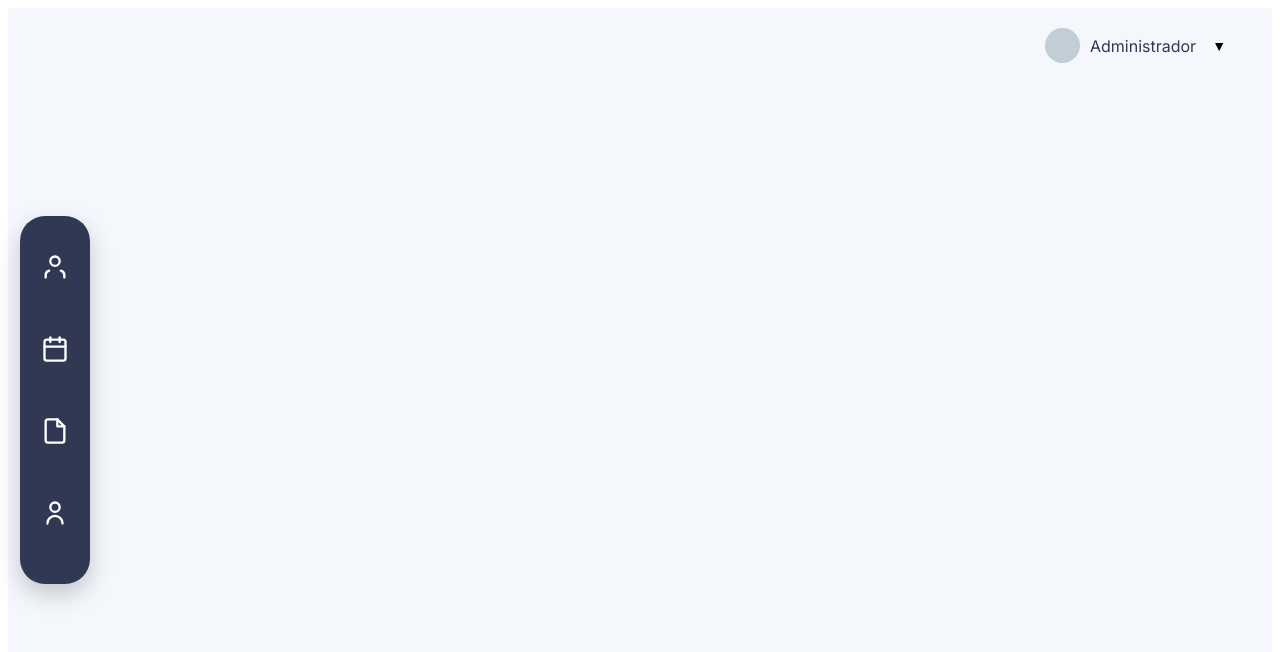
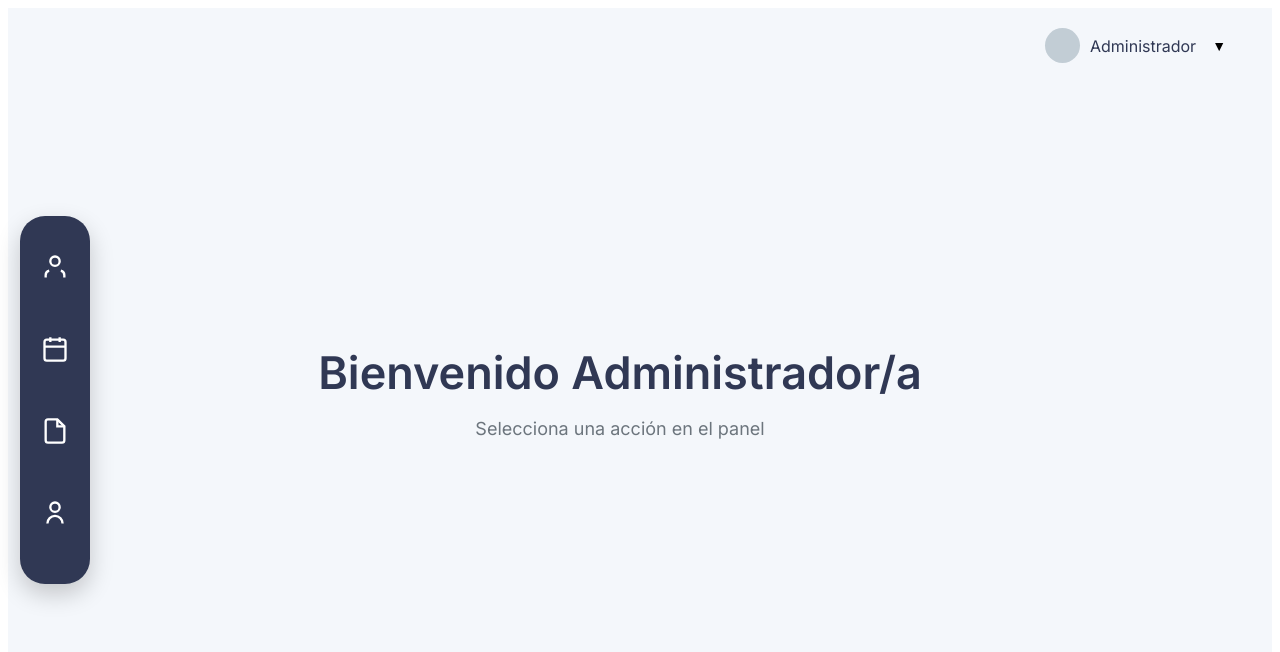
Before and after one commit to jahidemcob/JJ_FRONTEND, an Angular app: page /admin in a window 1280 px wide. Shown: the top 652 px of the page. Built offline with nearby package versions, Linux system fonts and the light colour scheme; sample sign-in values are in the browser's storage.

Commit message:
Correciones dashboard principal, formularios editar, crear y archivo enviroments para produccion

```diff
--- a/src/app/core/guards/auth-guard.ts
+++ b/src/app/core/guards/auth-guard.ts
@@ -9,7 +9,7 @@ export const authGuard: CanActivateFn = (route) => {
 
   // 🔐 Validar sesión
   if (!authService.isLoggedIn()) {
-    return true;
+    return router.createUrlTree(['/login']);
   }
 
   // 🎯 Rol desde JWT
--- a/src/app/features/dashboard/pages/administrador/administrador.css
+++ b/src/app/features/dashboard/pages/administrador/administrador.css
@@ -14,45 +14,40 @@
   transform: translateY(-50%);
   background: #303854;
   border-radius: 25px;
-  padding: 15px 0; /* padding vertical, sin horizontal */
+  padding: 15px 0;
   width: 70px;
   box-shadow: 0 10px 25px rgba(0,0,0,0.2);
 }
 
-/* LISTA */
 .sidebar ul {
   list-style: none;
   margin: 0;
   padding: 0;
 }
 
-/* ITEMS */
 .sidebar li {
   display: flex;
-  flex-direction: column; /* icono arriba, texto debajo */
-  align-items: center;    /* centra horizontalmente */
-  justify-content: center; /* centra verticalmente dentro del li */
+  flex-direction: column;
+  align-items: center;
+  justify-content: center;
   padding: 12px 0;
   margin: 10px 0;
   border-radius: 12px;
   cursor: pointer;
   transition: all 0.3s ease;
   color: white;
-  width: 100%;   /* ocupa todo el ancho del sidebar */
+  width: 100%;
   overflow: hidden;
   white-space: nowrap;
 }
 
-/* ICONOS */
 .icon {
   width: 28px;
   height: 28px;
-  display: block;
-  stroke: white; /* color blanco */
-  margin: 0 auto; /* centra horizontalmente */
+  stroke: white;
+  margin: 0 auto;
 }
 
-/* TEXTO */
 .text {
   opacity: 0;
   transition: opacity 0.2s;
@@ -62,10 +57,10 @@
   text-align: center;
 }
 
-/* HOVER SIDEBAR */
 .sidebar li:hover {
   width: 180px;
   background: #303854;
+  box-shadow: 0 5px 15px rgba(0,0,0,0.2);
 }
 
 .sidebar li:hover .text {
@@ -88,14 +83,12 @@
   position: relative;
 }
 
-/* PERFIL */
 .profile-box {
   display: flex;
   align-items: center;
   gap: 10px;
 }
 
-/* AVATAR */
 .avatar {
   width: 35px;
   height: 35px;
@@ -103,12 +96,10 @@
   border-radius: 50%;
 }
 
-/* USERNAME */
 .username {
   color: #303854;
 }
 
-/* BOTÓN FLECHA */
 .arrow {
   background: none;
   border: none;
@@ -116,7 +107,6 @@
   font-size: 14px;
 }
 
-/* DROPDOWN */
 .dropdown {
   position: absolute;
   top: 65px;
@@ -129,7 +119,6 @@
   z-index: 100;
 }
 
-/* OPCIONES */
 .dropdown p {
   padding: 10px;
   cursor: pointer;
@@ -148,7 +137,20 @@
   align-items: center;
 }
 
-.content h1 {
-  font-size: 50px;
+/* 👇 NUEVO */
+.welcome {
+  text-align: center;
+    transform: translate(-80px, -60px);
+
+}
+
+.welcome h1 {
+  font-size: 45px;
   color: #303854;
+  margin-bottom: 10px;
 }
+
+.welcome p {
+  font-size: 18px;
+  color: #6c757d;
+}
--- a/src/app/features/dashboard/pages/administrador/administrador.html
+++ b/src/app/features/dashboard/pages/administrador/administrador.html
@@ -3,8 +3,7 @@
   <div class="sidebar">
     <ul>
       <li (click)="ir('/admin/usuarios')">
-        <!-- Icono Usuarios -->
-        <svg xmlns="http://www.w3.org/2000/svg" class="icon" viewBox="0 0 24 24" fill="none" stroke="white" stroke-width="2" stroke-linecap="round" stroke-linejoin="round">
+        <svg xmlns="http://www.w3.org/2000/svg" class="icon" viewBox="0 0 24 24" fill="none" stroke="white" stroke-width="2">
           <path d="M20 21v-2a4 4 0 0 0-3-3.87"></path>
           <path d="M4 21v-2a4 4 0 0 1 3-3.87"></path>
           <circle cx="12" cy="7" r="4"></circle>
@@ -13,9 +12,8 @@
       </li>
 
       <li (click)="ir('/admin/citas')">
-        <!-- Icono Citas -->
-        <svg xmlns="http://www.w3.org/2000/svg" class="icon" viewBox="0 0 24 24" fill="none" stroke="white" stroke-width="2" stroke-linecap="round" stroke-linejoin="round">
-          <rect x="3" y="4" width="18" height="18" rx="2" ry="2"></rect>
+        <svg xmlns="http://www.w3.org/2000/svg" class="icon" viewBox="0 0 24 24" fill="none" stroke="white" stroke-width="2">
+          <rect x="3" y="4" width="18" height="18" rx="2"></rect>
           <line x1="16" y1="2" x2="16" y2="6"></line>
           <line x1="8" y1="2" x2="8" y2="6"></line>
           <line x1="3" y1="10" x2="21" y2="10"></line>
@@ -24,8 +22,7 @@
       </li>
 
       <li (click)="ir('/admin/servicios')">
-        <!-- Icono Servicios -->
-        <svg xmlns="http://www.w3.org/2000/svg" class="icon" viewBox="0 0 24 24" fill="none" stroke="white" stroke-width="2" stroke-linecap="round" stroke-linejoin="round">
+        <svg xmlns="http://www.w3.org/2000/svg" class="icon" viewBox="0 0 24 24" fill="none" stroke="white" stroke-width="2">
           <path d="M14 2H6a2 2 0 0 0-2 2v16a2 2 0 0 0 2 2h12a2 2 0 0 0 2-2V8z"></path>
           <polyline points="14 2 14 8 20 8"></polyline>
         </svg>
@@ -33,8 +30,7 @@
       </li>
 
       <li (click)="ir('/admin/perfil')">
-        <!-- Icono Perfil -->
-        <svg xmlns="http://www.w3.org/2000/svg" class="icon" viewBox="0 0 24 24" fill="none" stroke="white" stroke-width="2" stroke-linecap="round" stroke-linejoin="round">
+        <svg xmlns="http://www.w3.org/2000/svg" class="icon" viewBox="0 0 24 24" fill="none" stroke="white" stroke-width="2">
           <circle cx="12" cy="7" r="4"></circle>
           <path d="M5.5 21a6.5 6.5 0 0 1 13 0"></path>
         </svg>
@@ -58,9 +54,18 @@
       </div>
     </div>
 
-    <!-- CONTENIDO DINÁMICO -->
+    <!-- CONTENIDO -->
     <div class="content">
+
+      <!-- 👇 MENSAJE DE BIENVENIDA -->
+      <div class="welcome" *ngIf="router.url === '/admin'">
+        <h1>Bienvenido Administrador/a</h1>
+        <p>Selecciona una acción en el panel</p>
+      </div>
+
+      <!-- 👇 CONTENIDO DE RUTAS -->
       <router-outlet></router-outlet>
+
     </div>
   </div>
 </div>
--- a/src/app/features/dashboard/pages/administrador/administrador.ts
+++ b/src/app/features/dashboard/pages/administrador/administrador.ts
@@ -16,7 +16,7 @@ export class Administrador {
 
   constructor(
     private authService: AuthService,
-    private router: Router
+    public router: Router
   ) {}
 
   ir(ruta: string) {
--- a/src/app/features/usuarios/pages/crear-usuario/crear-usuario.html
+++ b/src/app/features/usuarios/pages/crear-usuario/crear-usuario.html
@@ -29,7 +29,6 @@
   <div class="form-group">
     <label>Rol</label>
     <select [(ngModel)]="usuario.idRol">
-      <option [value]="1">Administrador</option>
       <option [value]="2">Empleado</option>
       <option [value]="3">Cliente</option>
     </select>
--- a/src/app/features/usuarios/pages/editar-usuario/editar-usuario.html
+++ b/src/app/features/usuarios/pages/editar-usuario/editar-usuario.html
@@ -32,7 +32,6 @@
     <div class="form-group">
       <label>Rol</label>
       <select [(ngModel)]="usuario.idRol" name="idRol">
-        <option [value]="1">Administrador</option>
         <option [value]="2">Empleado</option>
         <option [value]="3">Cliente</option>
       </select>
--- /dev/null
+++ b/src/environments/enviroment.produccion.ts
@@ -0,0 +1,4 @@
+export const environment = {
+  production: false,
+  apiUrl: ''
+};
--- a/src/index.html
+++ b/src/index.html
@@ -4,7 +4,7 @@
 <head>
   <link href="https://fonts.googleapis.com/css2?family=Inter:wght@300;400;500;600&family=League+Spartan:wght@400;600;700&display=swap" rel="stylesheet">
   <meta charset="utf-8">
-  <title>Frontend</title>
+  <title>TallerControl</title>
   <base href="/">
   <meta name="viewport" content="width=device-width, initial-scale=1">
   <link rel="icon" type="image/x-icon" href="favicon.ico">
```
